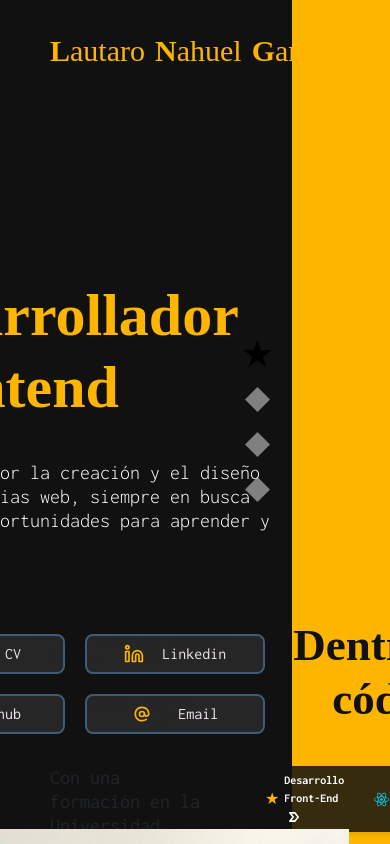
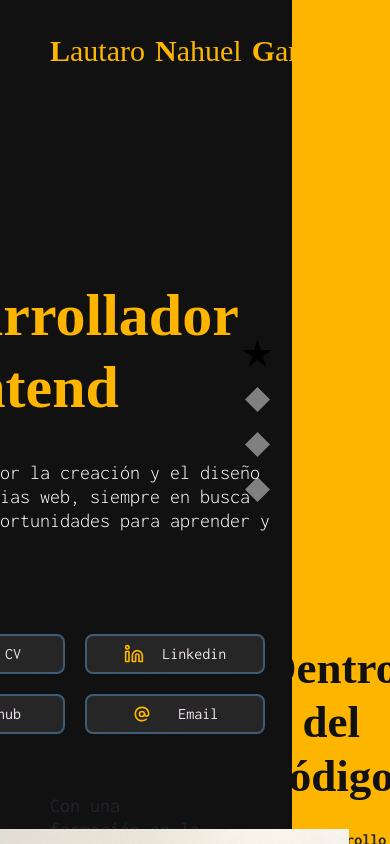
Before and after one commit to Lautigarcia17/Portfolio, a React (Vite) app: page / in a window 390 px wide. Built offline with nearby package versions, Linux system fonts and the light colour scheme; a web font is replaced by a local one.

Commit message:
Completed section AboutMe

```diff
--- a/src/pages/Layout/AboutMe/AboutMe.module.css
+++ b/src/pages/Layout/AboutMe/AboutMe.module.css
@@ -14,6 +14,7 @@
   width: 100%;
   flex-direction: row;
   align-items: flex-start;
+  margin-top: 50px;
 }
 
 .headerAboutMe {
@@ -29,9 +30,8 @@
   text-align: center;
   color: #111111;
   font-weight: 900;
-  padding-bottom: 20px;
+  margin-bottom: 25px;
   font-family: "Croissant One", serif;
-  margin-bottom: 0;
 }
 
 .contentAboutMe .about {
@@ -47,45 +47,11 @@
   padding: 20px 50px;
 }
 
-.data .skillsList {
-  list-style-type: none;
-  padding-left: 0;
-  margin: 0;
-}
 
 
-.data .skillsList li {
-  display: flex;
-  align-items: center;
-  background: #111111d6;
-  border-radius: 25px;
-  padding: 10px;
-  margin: 20px 0px;
-  box-shadow: 0 2px 4px rgba(0, 0, 0, 0.1);
-}
-
-.data .skillsList li strong {
-  color: white;
-  font-size: 18px;
-  margin-right: 20px;
-}
-
-.data .skillsList li .star {
-  color: #fdb500 ;
-  font-size: 19px;
-  margin-right: 10px;
-}
-
-.skillsList li .icons {
-  display: flex;
-  justify-content: center;
-  gap: 20px;
-  padding: 2px 10px;
-}
-
-.skillsList li .icons .icon {
-  height: 25px;
-  width: 25px;
+.icon {
+  height: 30px;
+  width: 30px;
 }
 
 
@@ -95,9 +61,73 @@
   justify-content: center;
   flex-wrap: wrap;
   align-items: center;
-  margin-bottom: 30px;
 }
 
+
+.skillsContent {
+  display: flex;
+  flex-direction: column;
+  gap: 20px;
+  margin-top: 10px;
+}
+
+.skillCategory {
+  display: flex;
+  flex-direction: column;
+  align-items: center;
+}
+
+.skillCategory h3 {
+  color: #111111;
+  font-size: 22px;
+  font-weight: bold;
+  text-align: center;
+  margin-bottom: 15px;
+  text-transform: uppercase;
+  letter-spacing: 1.8px;
+  position: relative;
+}
+
+.skillCategory h3::after {
+  content: "";
+  display: block;
+  width: 60px;
+  height: 2px;
+  background-color: #111111;
+  margin: 5px auto 0;
+  border-radius: 2px;
+}
+
+.techGrid {
+  display: flex;
+  flex-wrap: wrap;
+  justify-content: center;
+  gap: 15px;
+  max-width: 800px;
+}
+
+.techCard {
+  display: flex;
+  flex-direction: column;
+  align-items: center;
+  justify-content: center;
+  background: #ffffff12;
+  border-radius: 8px;
+  min-width: 70px;
+  height: 65px;
+  text-align: center;
+  box-shadow: 2px 4px 8px rgba(0, 0, 0, 0.1);
+
+  padding: 0px 10px;
+  gap: 2px;
+
+}
+
+.techCard span {
+  color: #111111;
+  font-size: 14px;
+  font-weight: 500;
+}
 
 
 
@@ -114,17 +144,7 @@
     font-size: 16px;
   }
 
-  .data .skillsList li {
-    padding: 5px 5px;
-  }
 
-  .data .skillsList li strong {
-    font-size: 12px;
-  }
-
-  .skillsList li .icons {
-    gap: 10px;
-  }
 }
 
 
@@ -137,24 +157,4 @@
     font-size: 22px;
   }
 
-  .data .skillsList li strong {
-    font-size: 12px;
-  }
-
-  .skillsList li .icons .icon {
-    width: 15px;
-    height: 15px;
-  }
-
-  .data .skillsList li .star {
-    font-size: 16px;
-    margin-right: 5px;
-  }
-
 }
-
-@media (max-width: 360px) {
-  .data .skillsList li strong {
-    font-size: 8px;
-  }
-}
```
